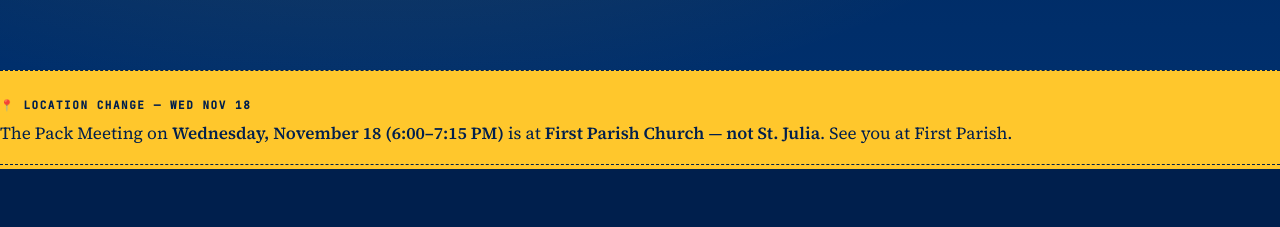
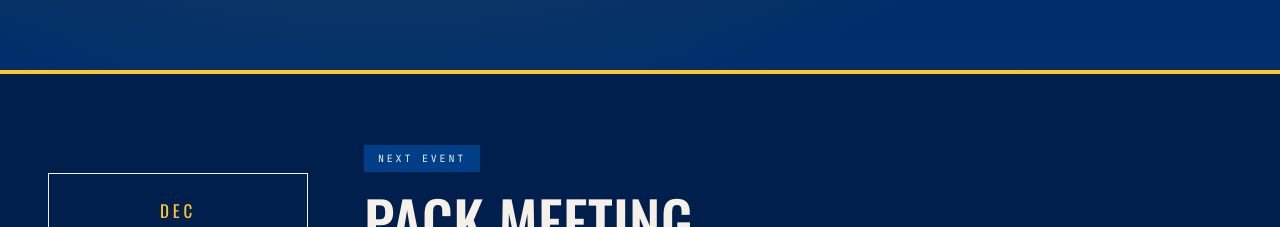
Before and after one commit to westoncubscouts157/westoncubscouts157.github.io, a plain HTML site: page Calendar.html in a window 1280 px wide. Shown: the part 664-891 px from the top of the page. Drawn offline with nearby package versions, Linux system fonts and the light colour scheme; a web font is replaced by a local one.

Commit message:
Add Wolf Den Meeting Mon Nov 30; remove stale Nov 18 location-change strip

```diff
--- a/Calendar.html
+++ b/Calendar.html
@@ -317,15 +317,6 @@ a:hover { color: var(--rust-deep); }
       background: var(--amber); color: var(--ink); padding: 6px 12px; border: 1.5px dashed var(--ink);
       margin: 6px 0 10px;
     }
-    .venue-alert {
-      background: var(--amber); border-top: 1.5px dashed var(--ink); border-bottom: 1.5px dashed var(--ink);
-    }
-    .venue-alert .wrap-in { padding-top: 18px; padding-bottom: 18px; }
-    .venue-alert .va-tag {
-      display: inline-block; font-family: var(--font-mono); font-size: 11px; letter-spacing: 0.14em;
-      text-transform: uppercase; font-weight: 700; color: var(--ink); margin-bottom: 6px;
-    }
-    .venue-alert p { margin: 0; font-size: 17px; color: var(--ink); }
     .month .event.hidden { display: none; }
     .month .event.optional { border-left: 3px solid var(--pine); padding-left: 20px; }
     .optional-badge {
@@ -494,12 +485,7 @@ a:hover { color: var(--rust-deep); }
   </div>
 </header>
 
-<section class="venue-alert">
-  <div class="wrap-in">
-    <span class="va-tag">📍 Location change — Wed Nov 18</span>
-    <p>The Pack Meeting on <strong>Wednesday, November 18 (6:00–7:15 PM)</strong> is at <strong>First Parish Church</strong> — <strong>not St. Julia</strong>. See you at First Parish.</p>
-  </div>
-</section>
+
 
 <section class="next" id="next-event">
   <div class="wrap-in">
@@ -631,7 +617,7 @@ a:hover { color: var(--rust-deep); }
 
 <section class="month">
   <div class="wrap-in">
-    <div class="label"><div class="m">November</div><div class="y">2026</div><div class="count">7 events</div></div>
+    <div class="label"><div class="m">November</div><div class="y">2026</div><div class="count">8 events</div></div>
     <div class="list">
       <div class="event" data-kind="community">
         <div class="date"><div class="d">1-7</div><div class="w">Sun-Sat</div></div>
@@ -656,6 +642,12 @@ a:hover { color: var(--rust-deep); }
         <div class="t"><h3>Veterans Day Ceremony</h3><div class="where-mobile">📍 Weston Town Hall</div><p>Weston honors its veterans every year, and Pack 157 takes part. Come in uniform. The Troop carries flags down the center aisle with our Cub Scouts following. Everyone leads the Pledge of Allegiance, then joins the audience in the balcony.</p><div class="time">Gather 10:45 AM · Ceremony 11:00 AM to Noon</div></div>
         <div class="where">Weston<br/>Town Hall</div>
         <div class="tag pack">Pack</div>
+      <div class="event" data-kind="den">
+        <div class="date"><div class="d">30</div><div class="w">Mon</div></div>
+        <div class="t"><h3>Wolf Den Meeting (2nd Grade)</h3><div class="where-mobile">📍 Weston Scout House</div><p>Monthly Wolf den meeting.</p><div class="time">6:00 – 7:15 PM</div></div>
+        <div class="where">Weston<br/>Scout House</div>
+        <div class="tag wolf">Wolf Den</div>
+      </div>
       </div>
       <div class="event" data-kind="den">
         <div class="date"><div class="d">13</div><div class="w">Fri</div></div>
@@ -671,7 +663,7 @@ a:hover { color: var(--rust-deep); }
       </div>
       <div class="event" data-kind="pack">
         <div class="date"><div class="d">18</div><div class="w">Wed</div></div>
-        <div class="t"><h3>Pack (K through 5th Grade) Meeting</h3><div class="where-mobile">📍 First Parish Church</div><div class="loc-flag">📍 Location changed — First Parish, not St. Julia</div><p>All dens together for the monthly Pack Meeting. Visiting families are always welcome — just show up.</p><div class="time">6:00 – 7:15 PM</div></div>
+        <div class="t"><h3>Pack (K through 5th Grade) Meeting</h3><div class="where-mobile">📍 First Parish Church</div><p>All dens together for the monthly Pack Meeting. Visiting families are always welcome — just show up.</p><div class="time">6:00 – 7:15 PM</div></div>
         <div class="where">First Parish<br/>Church</div>
         <div class="tag pack">Pack</div>
       </div>
```
